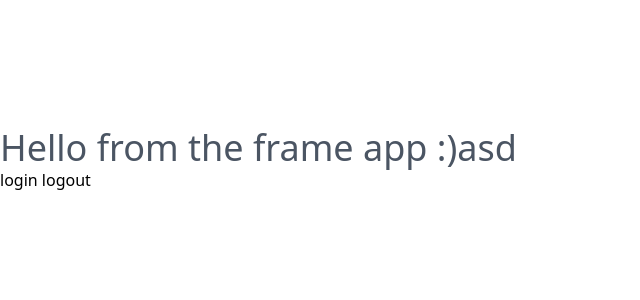
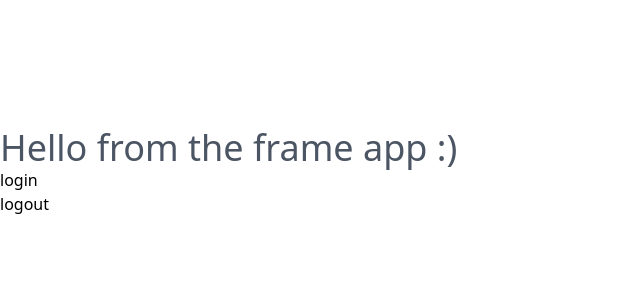
Before and after one commit to circlesland/frame-app, a Svelte app: page / in a window 1280 px wide. Shown: the top 300 px of the page, without its empty margins (0-640 px from the left). Built offline with nearby package versions, Linux system fonts and the light colour scheme.

Commit message:
implement basic auth flow

```diff
--- a/src/App.svelte
+++ b/src/App.svelte
@@ -1,19 +1,34 @@
 <script lang="ts">
+  import { onMount } from "svelte";
   import TailwindCss from "./TailwindCSS.svelte";
+  let profileData;
+
+  const loadProfileData = () => {
+    profileData = window.authApi.getDataFromLocalStorage();
+  };
+
+  onMount(async () => {
+    // Get user data base64 string from url and save it to localStorage
+    window.authApi.processAuth(window);
+
+    loadProfileData();
+  });
+
   const login = () => {
     window.authApi.login();
-  }
+  };
   const logout = () => {
     window.authApi.logout();
-  }
+    window.location.reload();
+  };
 </script>
 
 <main>
   <TailwindCss />
   <p class="text-gray-600 text-4xl mt-32">
-    Hello from the frame app :)asd
+    Hello from the frame app :) {profileData?.name || profileData?.email || ""}
   </p>
 
-  <button on:click={login}>login</button>
-  <button on:click={logout}>logout</button>
+  <div><button on:click={login}>login</button></div>
+  <div><button on:click={logout}>logout</button></div>
 </main>
--- a/src/main.ts
+++ b/src/main.ts
@@ -1,7 +1,12 @@
-import App from './App.svelte'
+import App from './App.svelte';
+
+import type { ICirclesCustomWindow } from "../types/types";
+declare global {
+  interface Window extends ICirclesCustomWindow {}
+}
 
 const app = new App({
-  target: document.getElementById('app')
-})
+  target: document.getElementById("app"),
+});
 
-export default app
+export default app;
```
Also changed, not shown: types/types.ts (+10 -1 lines).
